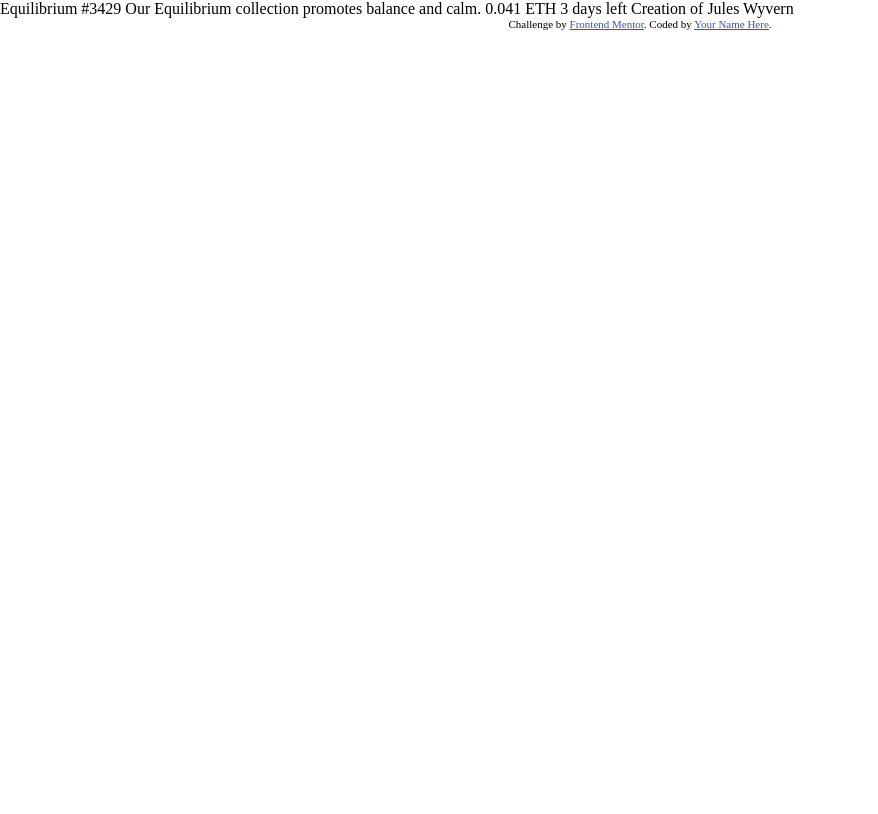
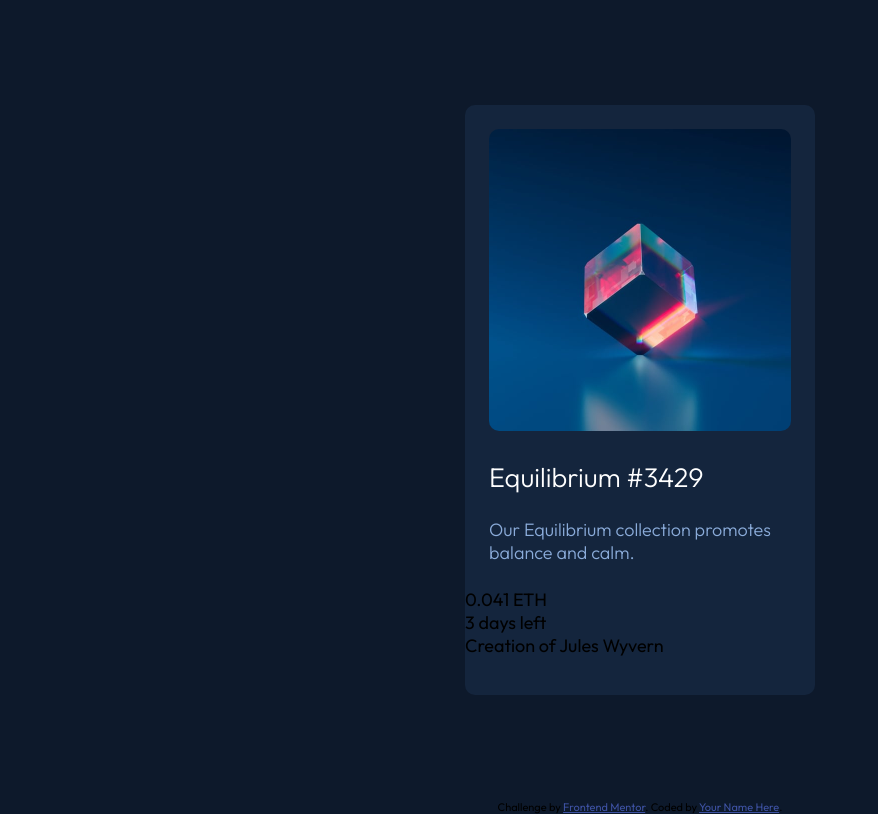
Before and after one commit to arcayaw/nft-preview-card-component, a plain HTML site: page index.html in a window 1280 px wide. Shown: the whole page, without its empty margins (0-878 px from the left). Drawn offline with Linux system fonts and the light colour scheme.

Commit message:
first upload

```diff
--- a/css/styles.css
+++ b/css/styles.css
@@ -45,9 +45,70 @@ img {
     --Cyan: hsl(178, 100%, 50%);
 
     /*-- neutral --*/
-    --VeryDark blue (main BG): hsl(217, 54%, 11%);
-    --VeryDark2 blue (card BG): hsl(216, 50%, 16%);
-    --VeryDark3 blue (line): hsl(215, 32%, 27%);
+
+    --VeryDark: hsl(217, 54%, 11%);
+    --VeryDark2: hsl(216, 50%, 16%);
+    --VeryDark3: hsl(215, 32%, 27%);
     --White: hsl(0, 0%, 100%);
 
 }
+
+body {
+    background-color: var(--VeryDark);
+    font-family: 'Outfit',
+        sans-serif;
+    font-size: 18px;
+}
+
+.container {
+    background-color: var(--VeryDark);
+    height: 100vh;
+    display: flex;
+    justify-content: center;
+    align-items: center;
+}
+
+.mainBox {
+    height: 590px;
+    width: 350px;
+    margin: auto;
+    border-radius: 10px;
+    background-color: var(--VeryDark2);
+}
+
+.mainBox__img {
+    margin: 1.5rem;
+}
+
+img {
+    border-radius: 10px;
+}
+
+.contenBox__title {
+    margin: 1.5rem;
+}
+
+.contentBox__paragraph {
+    margin: 1.5rem;
+}
+
+.title {
+    color: var(--White);
+    font-weight: 300;
+}
+
+.mainText {
+    color: var(--SoftBlue);
+    font-weight: lighter;
+}
+
+
+/*-- footer --*/
+.attribution {
+    font-size: 11px;
+    text-align: center;
+}
+
+.attribution a {
+    color: hsl(228, 45%, 44%);
+}
--- a/index.html
+++ b/index.html
@@ -5,35 +5,70 @@
   <meta charset="UTF-8">
   <meta name="viewport" content="width=device-width, initial-scale=1.0">
   <!-- displays site properly based on user's device -->
-  <link rel="stylesheet" href="css/styles.css">
+
+  <link rel="preconnect" href="https://fonts.googleapis.com">
+  <link rel="preconnect" href="https://fonts.gstatic.com" crossorigin>
+  <link href="https://fonts.googleapis.com/css2?family=Outfit:wght@300;400;600&display=swap" rel="stylesheet">
+
+
 
   <link rel="icon" type="image/png" sizes="32x32" href="./images/favicon-32x32.png">
 
+  <link rel="stylesheet" href="css/styles.css">
+
   <title>Frontend Mentor | NFT preview card component</title>
 
-  <!-- Feel free to remove these styles or customise in your own stylesheet 👍 -->
-  <style>
-    .attribution {
-      font-size: 11px;
-      text-align: center;
-    }
 
-    .attribution a {
-      color: hsl(228, 45%, 44%);
-    }
-  </style>
+
 </head>
 
 <body>
 
-  Equilibrium #3429
+  <div class="container">
+    <div class="mainBox">
+      <div class="mainBox__img">
+        <img src="./images/image-equilibrium.jpg" alt="">
+      </div>
+      <div class="contentBox">
+        <div class="contenBox__title">
+          <h2 class="title">Equilibrium #3429</h2>
+        </div>
 
-  Our Equilibrium collection promotes balance and calm.
+        <div class="contentBox__paragraph">
+          <p class="mainText">Our Equilibrium collection promotes balance and calm.</p>
+        </div>
 
-  0.041 ETH
-  3 days left
+        <div class="contenBox__Indicators">
+          <div class="contenBox__Indicators__Price">
+            <p class="price__text">0.041 ETH</p>
+          </div>
+          <div class="contenBox__Indicators__Days">
+            <p class="days__text">3 days left</p>
+          </div>
+        </div>
+      </div>
 
-  Creation of Jules Wyvern
+      <div class="credits">
+        <div class="credits__img"></div>
+        <div class="credits__text">
+          <div class="credits__texto">Creation of <span>Jules Wyvern</span></div>
+        </div>
+      </div>
+
+
+    </div>
+
+
+  </div>
+
+
+
+
+
+
+
+
+
 
   <div class="attribution">
     Challenge by <a href="https://www.frontendmentor.io?ref=challenge" target="_blank">Frontend Mentor</a>.
```
